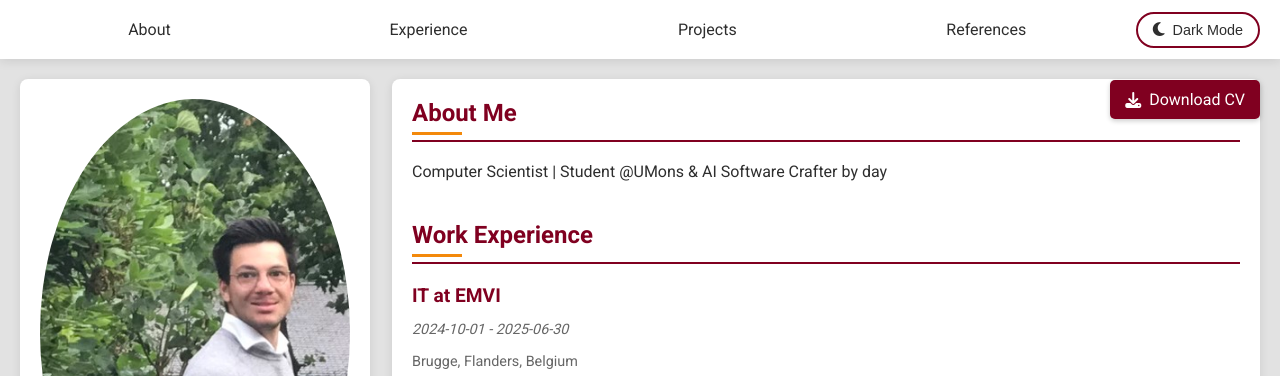
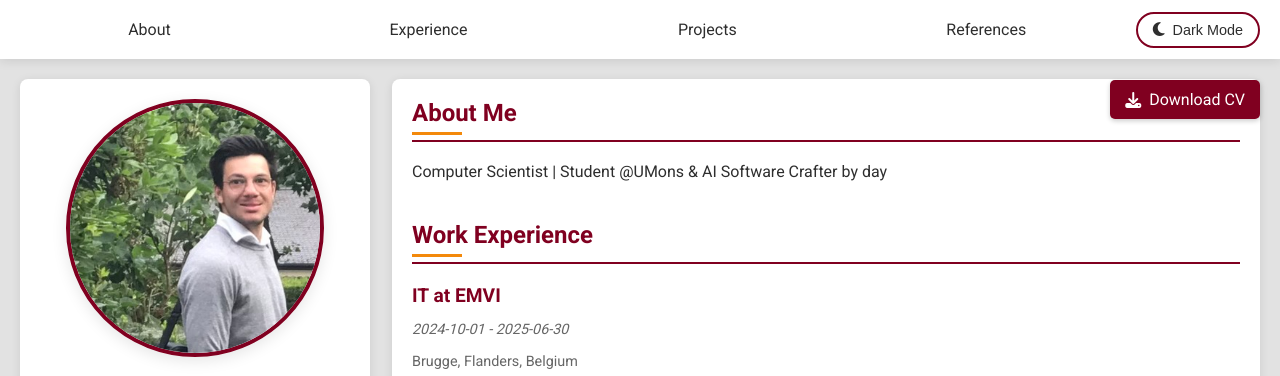
Before and after one commit to grosjeanbaptiste/grosjeanbaptiste.github.io, a plain HTML site: page index.html in a window 1280 px wide. Shown: the top 376 px of the page. Drawn offline with nearby package versions, Linux system fonts and the light colour scheme.

Commit message:
update photo

```diff
--- a/css/style.css
+++ b/css/style.css
@@ -71,8 +71,21 @@ h3 {
 
 #profile-picture {
   width: 100%;
+  max-width: 250px;
+  height: auto;
   border-radius: 50%;
-  margin-bottom: 20px;
+  margin: 0 auto 25px;
+  display: block;
+  border: 4px solid var(--primary-color);
+  box-shadow: 0 4px 15px rgba(0, 0, 0, 0.1);
+  transition: all 0.3s ease;
+  object-fit: cover;
+  aspect-ratio: 1;
+}
+
+#profile-picture:hover {
+  transform: scale(1.02);
+  box-shadow: 0 6px 20px rgba(0, 0, 0, 0.15);
 }
 
 .skills h2 {
```
